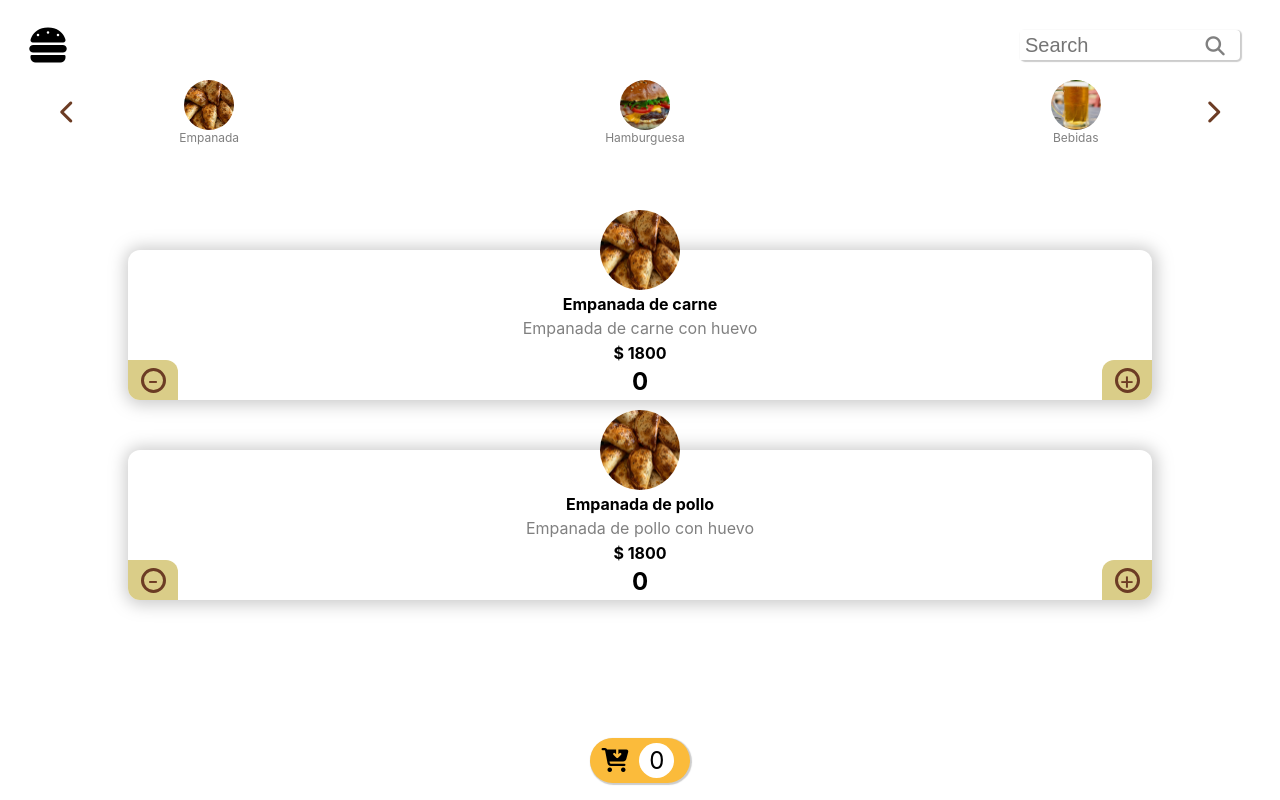
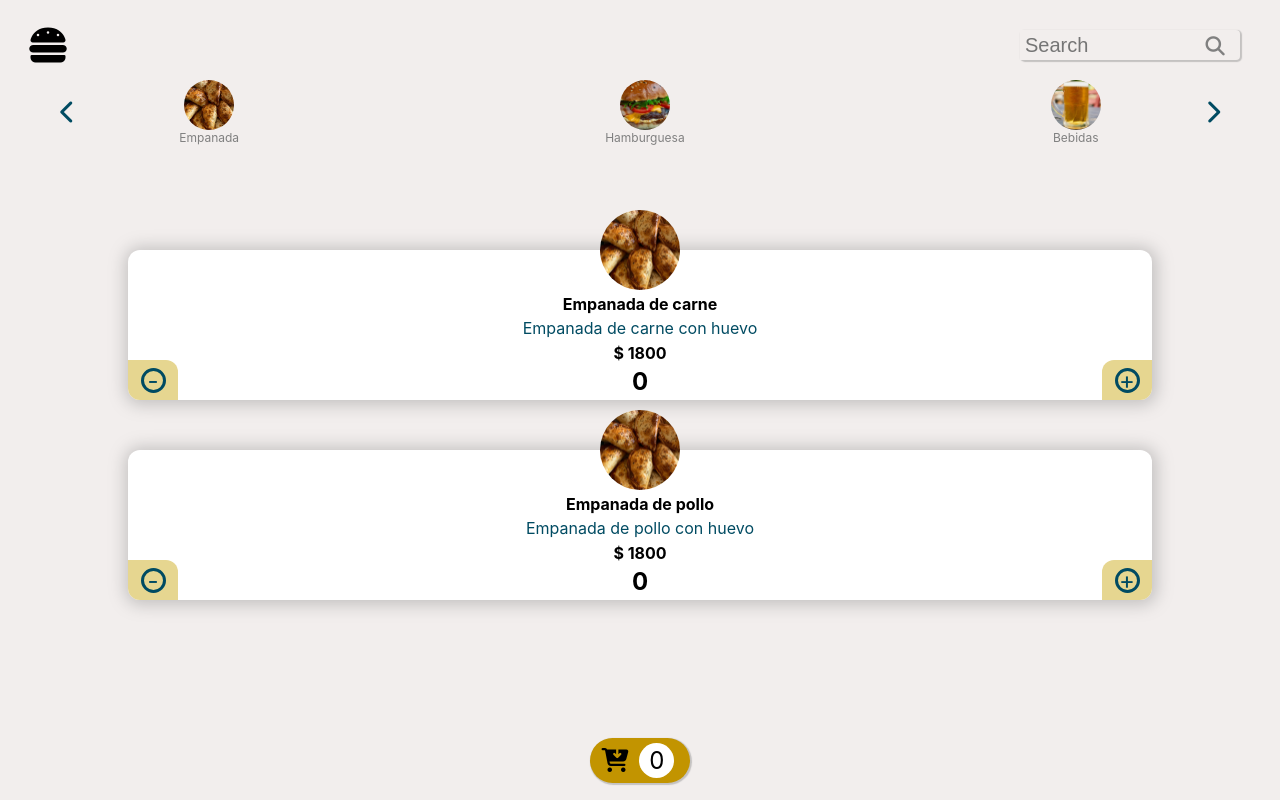
Before and after one commit to JohnnerJAL/Cafeteria-App, a React (Create React App) app: page /menu in a window 1280 px wide. Built offline with nearby package versions, Linux system fonts and the light colour scheme.

Commit message:
Color change

```diff
--- a/src/Components/Styles/MenuStyle.css
+++ b/src/Components/Styles/MenuStyle.css
@@ -22,6 +22,7 @@
   padding: 5px;
   height: 30px;
   font-size: 20px;
+  background-color: var(--color-sombra-claro-rojo-naranja);
 }
 
 .menu .form input:focus {
@@ -49,7 +50,7 @@
 
 .menu .general-articles .arrow {
   display: flex;
-  color: var(--secondary-color);
+  color: var(--color-sombra-oscura-cian);
 }
 
 .menu .general-articles i {
@@ -93,6 +94,7 @@
   position: relative;
   width: 80%;
   margin: auto;
+  background-color: white;
   box-shadow: 1px 1px 16px 4px rgba(128, 128, 128, 0.4);
   text-align: center;
   border-radius: 12px;
@@ -129,7 +131,7 @@
 }
 
 .menu .list-of-items article .contents p:nth-of-type(1) {
-  color: gray;
+  color: var(--color-sombra-oscura-cian);
 }
 
 .menu .list-of-items article .contents p:nth-of-type(2) {
@@ -149,7 +151,7 @@
   display: flex;
   justify-content: center;
   align-items: center;
-  background-color: rgb(218, 205, 136);
+  background-color: var(--color-marfil-claro);
   cursor: pointer;
 }
 
@@ -165,7 +167,7 @@
 }
 
 .menu .list-of-items article .circle {
-  border: solid var(--secondary-color);
+  border: solid var(--color-sombra-oscura-cian);
   height: 25px;
   width: 25px;
   border-radius: 50%;
@@ -173,7 +175,7 @@
   justify-content: center;
   align-items: center;
   font-size: 24px;
-  color: var(--secondary-color);
+  color: var(--color-sombra-oscura-cian);
 }
 
 /*-----------To shopping cart------------*/
@@ -190,7 +192,7 @@
   display: flex;
   justify-content: space-evenly;
   align-items: center;
-  background-color: var(--tertiary-color);
+  background-color: var(--color-dorado-ocre);
   border-radius: 24px;
   color: black;
   text-decoration: none;
--- a/src/Components/Styles/OrderStyle.css
+++ b/src/Components/Styles/OrderStyle.css
@@ -16,12 +16,12 @@
 
 .order .title h1 {
   font-size: 24px;
-  color: var(--secondary-color);
+  color: var(--color-sombra-oscura-cian);
 }
 
 .order .title i {
   transform: scale(2);
-  color: var(--tertiary-color);
+  color: var(--color-dorado-ocre);
 }
 
 /*-----------------Alert Message----------------*/
@@ -40,7 +40,7 @@
 }
 
 .order .message h1 {
-  color: var(--primary-color);
+  color: var(--color-turquesa-azul-glauco);
   padding: 5px;
 }
 
@@ -70,7 +70,7 @@
   width: 70%;
   margin: auto;
   transform: translateX(20px);
-  background-color: rgb(233, 220, 145);
+  background-color: var(--color-marfil-claro);
   border-radius: 12px;
   text-align: center;
 }
@@ -85,7 +85,7 @@
 
 .order .articles article .contents p:nth-of-type(1) {
   font-size: 14px;
-  color: var(--secondary-color);
+  color: var(--color-sombra-oscura-cian);
 }
 
 .order .articles article .contents p:nth-of-type(2) {
@@ -122,7 +122,7 @@
   width: 25px;
   height: 25px;
   border-radius: 50%;
-  background-color: var(--secondary-color);
+  background-color: var(--color-sombra-oscura-cian);
   color: white;
   display: flex;
   justify-content: center;
@@ -160,7 +160,7 @@
 
 .order .resume div:first-child a {
   width: 60%;
-  background-color: var(--tertiary-color);
+  background-color: var(--color-dorado-ocre);
 }
 
 .order .resume div a p {
@@ -182,7 +182,7 @@
 
 .order .resume div:last-child a {
   width: 70%;
-  background-color: var(--primary-color);
+  background-color: var(--color-turquesa-azul-glauco);
   font-size: 20px;
 }
 
--- a/src/Pages/Styles/Home.css
+++ b/src/Pages/Styles/Home.css
@@ -1,7 +1,7 @@
 .home {
   min-height: 100vh;
   padding: 20px;
-  background-color: var(--primary-color);
+  background-color: var(--color-turquesa-azul-glauco);
   display: flex;
   flex-direction: column;
   justify-content: space-between;
@@ -16,7 +16,7 @@
 
 .home .button {
   background-color: white;
-  color: var(--primary-color);
+  color: var(--color-turquesa-azul-glauco);
   margin-bottom: 40px;
   padding: 15px;
   border-radius: 12px;
--- a/src/index.css
+++ b/src/index.css
@@ -9,15 +9,16 @@ html {
 }
 
 :root {
-  --primary-color: #E8723E;
-  --secondary-color: #6C3C24;
-  --tertiary-color: #FBBB3B;
-  --color-cafe-amarillo: #F2E979;
-  --quaternary: #0000;
-  /* --quinary */
+  --color-sombra-claro-rojo-naranja: #f2eeed;
+  --color-marfil-claro: #e6d690;
+  --color-dorado-ocre: #c29400;
+  --color-turquesa-azul-glauco: #007e8c;
+  --color-sombra-oscura-cian: #004b62;
 }
 
 body {
+  background-color: var(--color-sombra-claro-rojo-naranja);
+
   min-height: 100vh;
 
   font-family: -apple-system, BlinkMacSystemFont, 'Segoe UI', 'Roboto', 'Oxygen',
```
